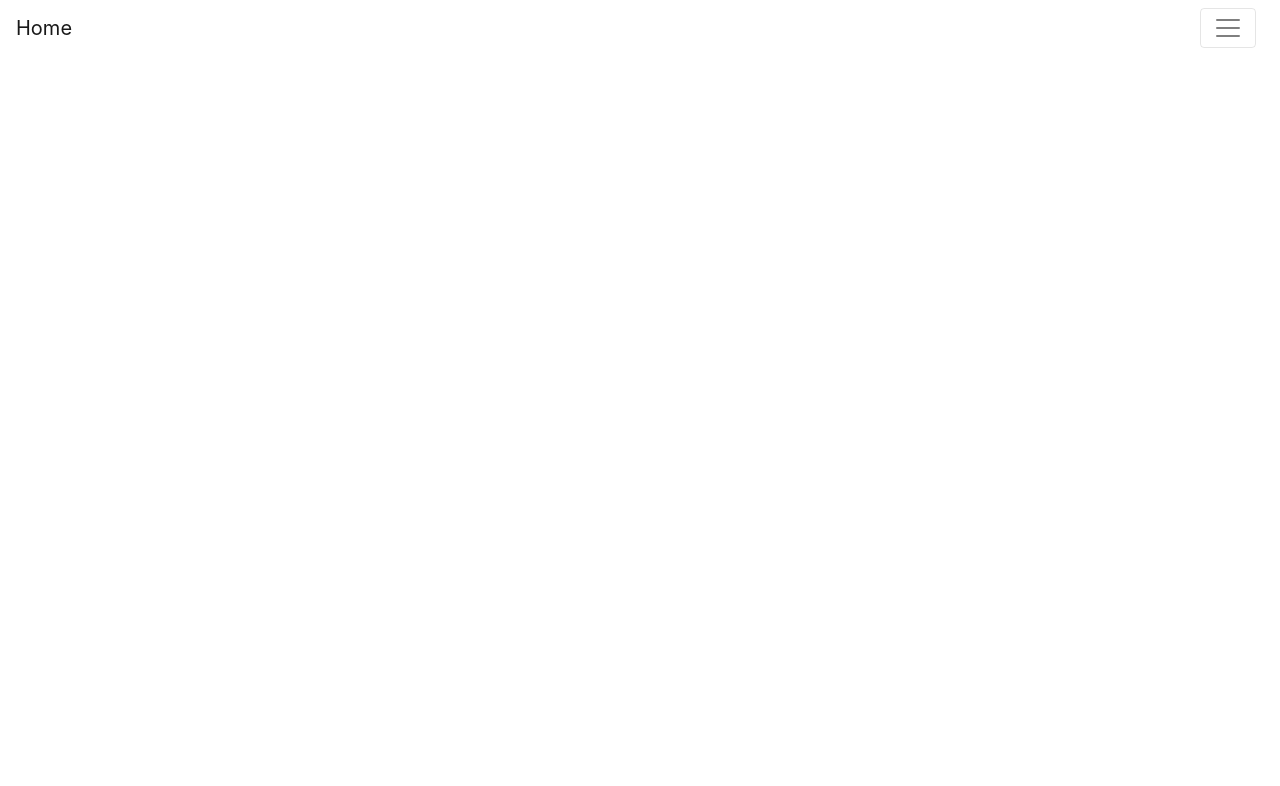
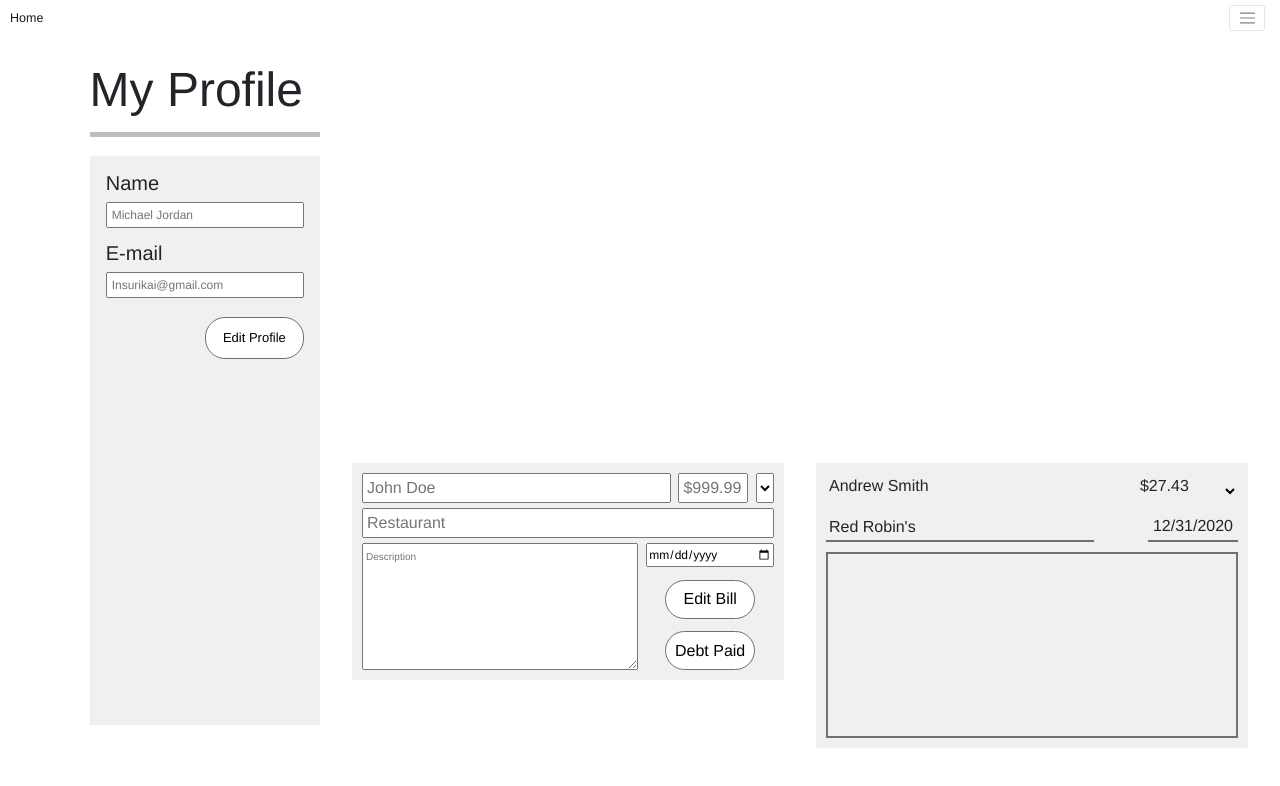
Before and after one commit to trysplit/frontend, a React (Create React App) app in the folder split/: page /MyProfile in a window 1280 px wide. Shown: the top 786 px of the page. Built offline with nearby package versions, Linux system fonts and the light colour scheme.

Commit message:
profile page

```diff
--- a/split/package.json
+++ b/split/package.json
@@ -6,6 +6,7 @@
     "@material-ui/core": "^4.5.1",
     "axios": "^0.19.0",
     "bootstrap": "^4.3.1",
+    "formik": "^1.5.8",
     "react": "^16.10.2",
     "react-dom": "^16.10.2",
     "react-modal": "^3.10.1",
--- a/split/src/App.css
+++ b/split/src/App.css
@@ -20,3 +20,53 @@
 .App-link {
   color: #09d3ac;
 }
+
+
+.profile-info {
+  display: flex;
+  flex-direction: column;
+  background-color: #F0F0F0;
+  padding: 5% 7%;
+  margin-top: 5%;
+  height: 78.2%;
+}
+.profile-info input{
+  padding: 1% 2%;
+  margin-bottom: 5%;
+  font-size: 1.2rem;
+}
+*{margin:0;padding:0; box-sizing: border-box; font-family: "Franklin Gothic Medium", "Arial Narrow", Arial, sans-serif; }
+html{font-size: 62.5%; font-family: "Franklin Gothic Medium", "Arial Narrow", Arial, sans-serif; }
+body{background-color: white;}
+#youOweMe {
+  width: 45%;
+  height: fit-content;
+  background-color: #f0f0f0;
+  padding: 10px;
+  margin-bottom: 5vh;
+}
+#youOweMe input {
+  font-size: 1.6rem;
+}
+#youOweMe input[type="date"] {
+  font-size: 1.2rem;
+  font-family: inherit;
+}
+#youOweMe input[type="submit"] {
+  border: 1px solid #707070;
+  border-radius: 20px;
+  padding: 5% 0;
+  align-self: flex-end;
+  background-color: white;
+  width: 70%;
+  margin-top: 10%;
+  align-self: center;
+}
+
+#iOweYou {
+  width: 45%;
+  height: fit-content;
+  background-color: #f0f0f0;
+  padding: 10px;
+  margin-bottom: 5vh;
+}
--- a/split/src/App.js
+++ b/split/src/App.js
@@ -8,6 +8,8 @@ import PrivateRoute from './Routes/PrivateRoute';
 import Home from './components/Home';
 import Navigation from './components/Navigation';
 import Logout from './components/Logout';
+import Profile from './components/Profile';
+import './App.css';
 
 function App() {
   return (
@@ -19,6 +21,7 @@ function App() {
         <Route path='/Login' component={Login} />
         <Route path='/Register' component={Register} />
         <Route path="/Bill" component={Bill} />
+        <Route path="/MyProfile" component={Profile} />
         {/* <Route path="/Logout" component={Logout} /> */}
         </div>
     </Router >
--- /dev/null
+++ b/split/src/components/Profile.js
@@ -0,0 +1,276 @@
+import React, { useState, useEffect} from 'react';
+import styled from 'styled-components';
+import { withFormik, Form, Field } from 'formik';
+
+function UserInfo(){
+    const [profile, setProfile] = useState({
+        name: "Michael Jordan",
+        username: "Insurikai",
+        email: "Insurikai@gmail.com"
+    });
+    const Heading = styled.h1`
+        font-size: 4.8rem;
+    `;
+    const Spacer = styled.div`
+        margin-top: 1vh;
+        margin-bottom: 1vh;
+        border-bottom: 5px solid #BEBEBE;
+    `;
+    const Label = styled.label`
+        font-size: 2rem;
+        font-weight: normal;
+        margin-bottom: 2%;
+    `;
+    const Edit = styled.button`
+        margin-top: 5%;
+        width: 50%;
+        border: 1px solid #707070;
+        border-radius: 20px;
+        padding: 5% 0;
+        align-self: flex-end;
+        background-color: white;
+        font-size: 1.3rem;
+    `;
+    return(
+    <>
+        <Heading>My Profile</Heading>
+        <Spacer/>
+        <Form className="profile-info">
+            <Label fhtmlForor="name">Name</Label>
+            <Field type="text" name="name" id="name" placeholder={profile.name}/>
+            {/* <Label htmlFor="username">Username</Label>
+            <Field type="text" name="username" id="username" placeholder={profile.username}/> */}
+            <Label htmlFor="email">E-mail</Label>
+            <Field type="email" name="email" id="email" placeholder={profile.email}/>
+            <Edit type="submit">Edit Profile</Edit>
+        </Form>
+    </>
+    );
+}
+function YouOweMe(){
+    const [bill, setBill] = useState({
+        name: "Andrew McKinley",
+        cost: "$13.73",
+        restaurant: "Carl's Jr.",
+        description: "",
+        date: "10/01/19"
+    });
+    const TopSection = styled.div`
+        display: flex;
+        width: 100%;
+        justify-content: space-between;
+        margin-bottom: 5px;
+    `;
+    const Name = styled.input`
+        margin-right: 5px;
+        width: 75%;
+        padding: 1px 3px;
+        font-size: 1.6rem;
+    `;
+    const Amount = styled.input`
+        margin-right: 5px;
+        max-width: 17%;
+        padding: 1px 1px;
+        padding-right: 5px;
+        text-align: right;
+        font-size: 1.6rem;
+    `;
+    const Select = styled.select`
+        width: 0%;
+        text-align: left;
+        padding: 0 2%;
+    `;
+    const BottomSection = styled.div`
+        width: 100%;
+        display: flex;
+        flex-direction: column;
+    `;
+    const Restaurant = styled.input`
+        width: 100%;
+        padding: 1px 3px;
+        margin-bottom: 5px;
+    `;
+    const Bottom = styled.div`
+        width: 100%;
+        display: flex;
+        justify-content: space-between;
+    `;
+    const Description = styled.textarea`
+        width: 67%;
+        padding: 5px 3px;
+        font-family: inherit;
+    `;
+    const Right = styled.div`
+        width: 31%;
+        height: 100%;
+        display: flex;
+        flex-direction: column;
+        justify-content: space-between;
+    `;
+    const DayOfBill = styled.input``;
+    const Edit = styled.input``;
+    const Paid = styled.input``;
+    return(
+        <Form action="" id="youOweMe">
+            <TopSection class="top-section">
+                <Name type="text" name="their-name" id="their-name" placeholder="John Doe"/>
+                <Amount type="text" name="amount" id="amount" placeholder="$999.99"/>
+                <Select name="bill-select" id="bill-select">
+                    <option>Tabitha</option>
+                    <option>John</option>
+                    <option>Alexus</option>
+                    <option>Mark</option>
+                    <option>Andrew</option>
+                </Select>
+            </TopSection>
+            <BottomSection>
+                <Restaurant type="text" name="restaurant" id="restaurant" placeholder="Restaurant"/>
+                <Bottom>
+                    <Description name="description" id="description" placeholder="Description" cols="30" rows="7" />
+                    <Right>
+                        <DayOfBill type="date" name="dayOfBill" id="dayOfBill"/>
+                        <Edit type="submit" value="Edit Bill" id="edit-button"/>
+                        <Paid type="submit" value="Debt Paid" id="paid-button"/>
+                    </Right>
+                </Bottom>
+            </BottomSection>
+        </Form>
+    );
+}
+function IOweYou(){
+    const TopSection = styled.div`
+        display: flex;
+        width: 100%;
+        justify-content: space-between;
+        margin-bottom: 5px;
+    `;
+    const TheirName = styled.p`
+    font-size: 1.6rem;
+    padding-bottom: 5px;
+        margin-right: 5px;
+        width: 75%;
+        padding: 1px 3px;
+    `;
+    const Amount = styled.p`
+        font-size: 1.6rem;
+        padding-bottom: 5px;
+        margin-right: 5px;
+        max-width: 15%;
+        padding: 1px 3px;
+        text-align: right;
+    `;
+    const Select = styled.select`
+        width: 6%;
+        text-align: center;
+        background: none;
+        border: none;
+        padding: 0 5%;
+    `;
+    const BottomSection = styled.div`
+        width: 100%;
+        display: flex;
+        flex-direction: column;
+    `;
+    const Top = styled.div`
+        display: flex;
+        justify-content: space-between;
+        width: 100%;
+        margin-bottom: 5px;
+    `;
+    const Restaurant = styled.p`
+        font-size: 1.6rem;
+        padding-bottom: 5px;
+        border-bottom: 2px solid #707070;
+        width: 65%;
+        padding: 1px 3px;
+        margin-bottom: 5px;
+    `;
+    const Description = styled.p`
+        width: 100%;
+        height: 100%;
+        border: none;
+        font-size: 1.6rem;
+        padding-bottom: 5px;
+    `;
+    const DayOfBill = styled.p`
+        font-size: 1.6rem;
+        padding-bottom: 5px;
+        border-bottom: 2px solid #707070;
+        max-width: 30%;
+        width: fit-content;
+        margin-bottom: 5px;
+        text-align: right;
+        padding: 0 5px;
+    `;
+    const DescriptionContainer = styled.div`
+        min-height: 23.2vh;
+        padding: 5px 3px;
+        border: 2px solid #707070;
+    `;
+    return(
+        <Form action="" id="iOweYou">
+            <TopSection>
+                <TheirName id="their-name">Andrew Smith</TheirName>
+                <Amount id="amount">$27.43</Amount>
+                <Select name="bill-select" id="bill-select">
+                    {/* {Map Here} */}
+                    <option>Andrew</option>
+                    <option>Mikayla</option>
+                    <option>Denzel</option>
+                    <option>Alex</option>
+                </Select>
+            </TopSection>
+            <BottomSection>
+                <Top>
+                    <Restaurant id="restaurant">Red Robin's</Restaurant>
+                    <DayOfBill id="dayOfBill">12/31/2020</DayOfBill>
+                </Top>
+                <DescriptionContainer>
+                    <Description id="description"></Description>
+                </DescriptionContainer>
+            </BottomSection>
+        </Form>
+    );
+}
+export default () =>{
+    const Container = styled.div`
+        width: 100vw;
+        height: 94vh;
+        display: flex;
+    `;
+    const Left = styled.div`
+        width: 25%;
+        height: 100%;
+        display: flex;
+        flex-direction: column;
+        padding-left: 7%;
+        padding-top: 2%;
+    `;
+    const Right = styled.div`
+        width: 75%;
+        height: 100%;
+        display: flex;
+        flex-direction: column;
+        justify-content: flex-end;
+    `;
+    const Lower = styled.div`
+        display: flex;
+        justify-content: space-evenly;
+    `;
+    const UserDetails = withFormik({})(UserInfo);
+    const FormikIOweYou = withFormik({})(IOweYou);
+    const FormikYouOweMe = withFormik({})(YouOweMe);
+    return (
+        <Container>
+            <Left>
+                <UserDetails/>
+            </Left>
+            <Right>
+                <Lower>
+                    <FormikYouOweMe/>
+                    <FormikIOweYou/>
+                </Lower>
+            </Right>
+        </Container>
+    );
+}
```
Also changed, not shown: 1 other file (tests, documents, lock files or other folders).
